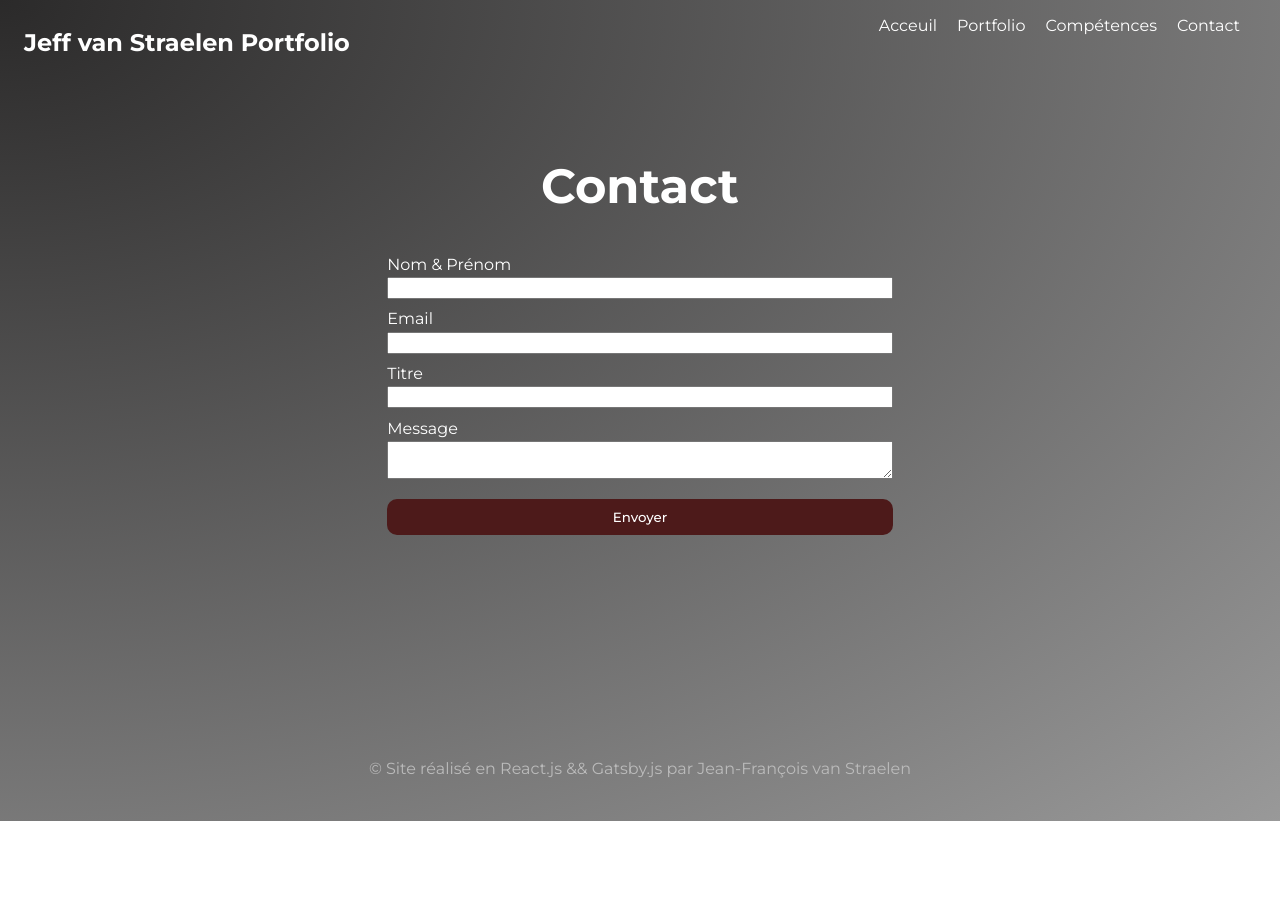
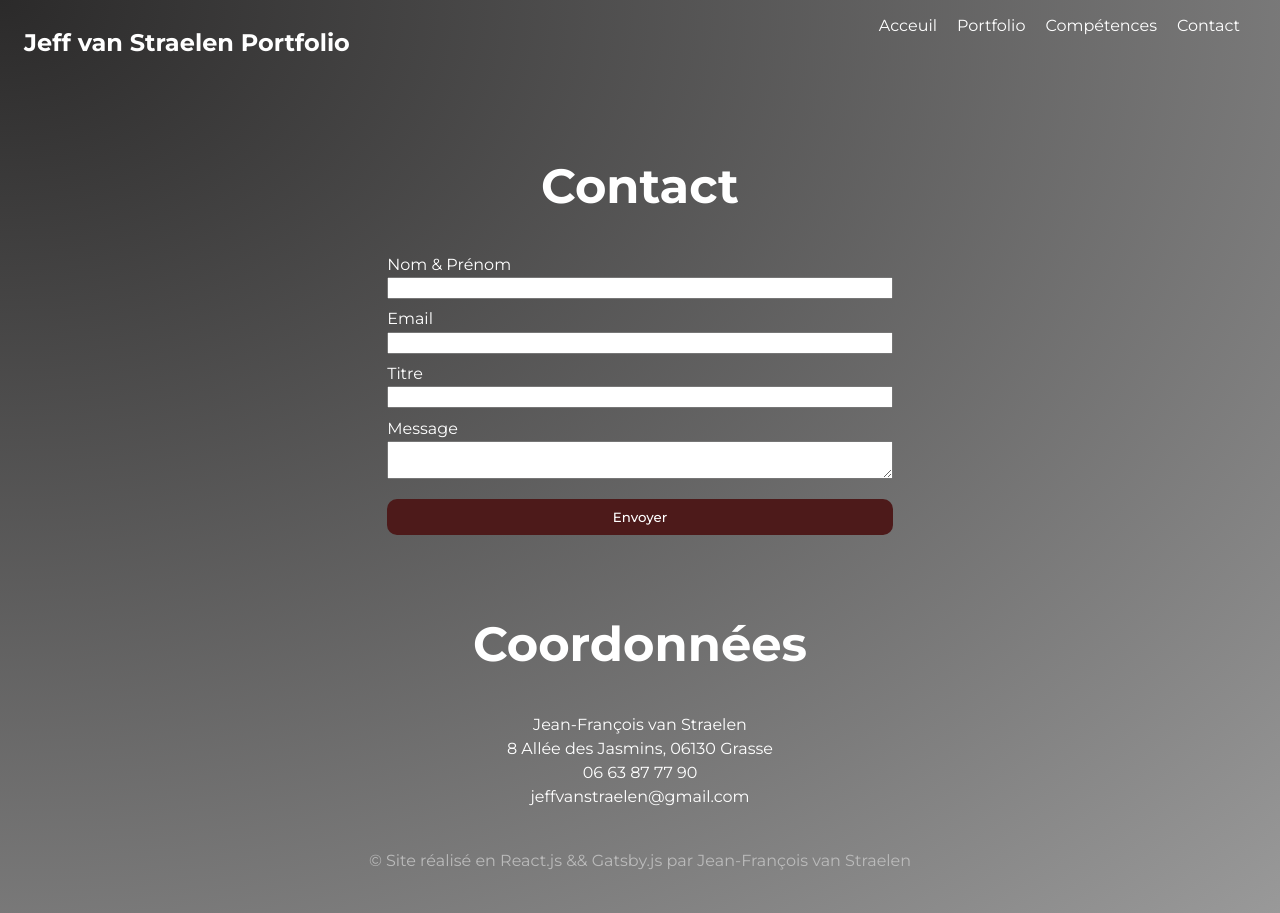
Before and after one commit to Stilgaar/portfolio-front-gatsbyjs-graphql, a Gatsby site: page /contact in a window 1280 px wide. Before the commit the page ends 821 px from the top, so only its background shows below. Built offline with nearby package versions, Linux system fonts and the light colour scheme; Gatsby itself is replaced by a stand-in of ours.

Commit message:
Update contact.js

```diff
--- a/src/pages/contact.js
+++ b/src/pages/contact.js
@@ -9,9 +9,9 @@ function Contact() {
     const [sumbit, setSumbit] = useState({ noms: "", email: "", title: "", message: "" })
     const [ok, setOk] = useState(false)
 
-    const handleSubmit =  () => {
+    const handleSubmit = () => {
 
-    axios.post ('http://localhost:5000/graphql', {
+        axios.post('http://localhost:5000/graphql', {
             query: `
         mutation NewMessage($message: String, $title: String, $email: String, $noms: String) {
            NewMessage(message: $message, title: $title, email: $email, noms: $noms) {
@@ -39,22 +39,29 @@ function Contact() {
                 <h2>Contact</h2>
                 <form onSubmit={() => handleSubmit()}>
                     <label htmlFor="noms"> Nom & Prénom </label>
-                        <input type="text" name="noms"  onChange={(e) => setSumbit({ ...sumbit, noms: e.target.value })} />
+                    <input type="text" name="noms" onChange={(e) => setSumbit({ ...sumbit, noms: e.target.value })} />
 
                     <label htmlFor="email">Email</label>
-                        <input type="email" name="email"  onChange={(e) => setSumbit({ ...sumbit, email: e.target.value })} />
+                    <input type="email" name="email" onChange={(e) => setSumbit({ ...sumbit, email: e.target.value })} />
 
                     <label htmlFor="titre">Titre</label>
-                        <input type="text" name="titre"onChange={(e) => setSumbit({ ...sumbit, title: e.target.value })} />
+                    <input type="text" name="titre" onChange={(e) => setSumbit({ ...sumbit, title: e.target.value })} />
 
                     <label htmlFor="msg">Message</label>
-                        <textarea col="15" row="15" type="text" name="msg"  onChange={(e) => setSumbit({ ...sumbit, message: e.target.value })}>
+                    <textarea col="15" row="15" type="text" name="msg" onChange={(e) => setSumbit({ ...sumbit, message: e.target.value })}>
                     </textarea>
 
-                    {ok ? <div>Message envoyé.<br/> <button className="btn" onClick={() => setOk(false)}> Autre message ? </button> </div>
+                    {ok ? <div>Message envoyé.<br /> <button className="btn" onClick={() => setOk(false)}> Autre message ? </button> </div>
                         :
                         <button className="btn" type="submit">Envoyer</button>}
                 </form>
+
+                <h2>Coordonnées</h2>
+                <p>Jean-François van Straelen <br/>
+                    8 Allée des Jasmins, 06130 Grasse <br/>
+                    06 63 87 77 90 <br/>
+                    jeffvanstraelen@gmail.com</p>
+
             </div>
         </Layout>
     )
```
Lines whose indentation alone changed are shown as unchanged.
